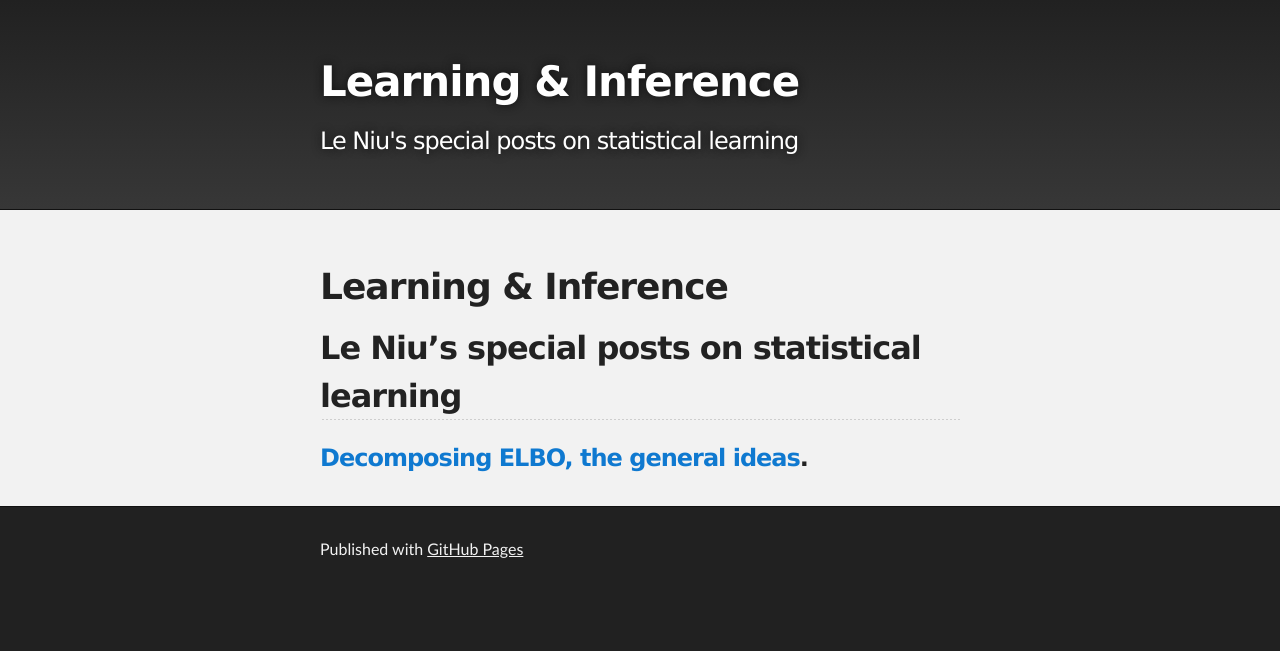
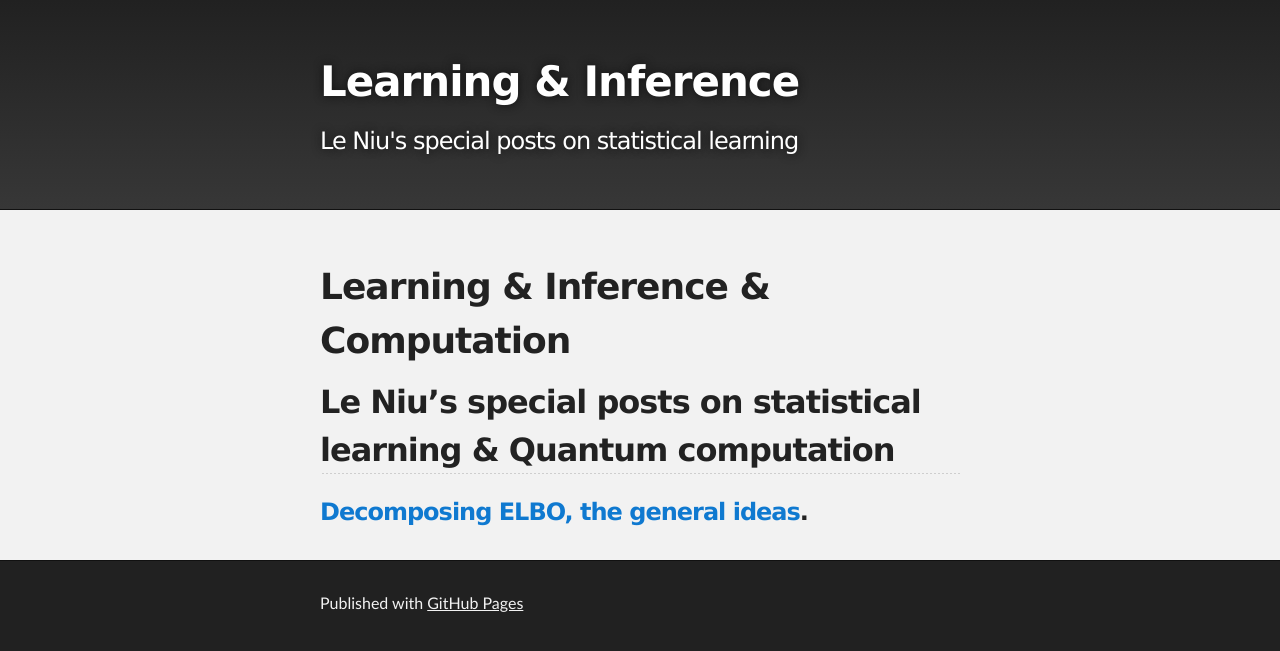
Before and after one commit to overshiki/overshiki.github.io, a Jekyll site: the page built from blog_index.md, in a window 1280 px wide. Shown: the top 651 px of the page. Built offline with Jekyll 4.4.1, drawn with Linux system fonts in a browser that asks for light colours; our own code applies the rules of GitHub Pages for plain Markdown files.

Commit message:
Update blog_index.md

```diff
--- a/blog_index.md
+++ b/blog_index.md
@@ -1,8 +1,8 @@
 ---
 layout: default
 ---
-# Learning & Inference
-## Le Niu's special posts on statistical learning
+# Learning & Inference & Computation
+## Le Niu's special posts on statistical learning & Quantum computation
 
 ### [Decomposing ELBO, the general ideas](./decomposingELBO.html).
 
```
